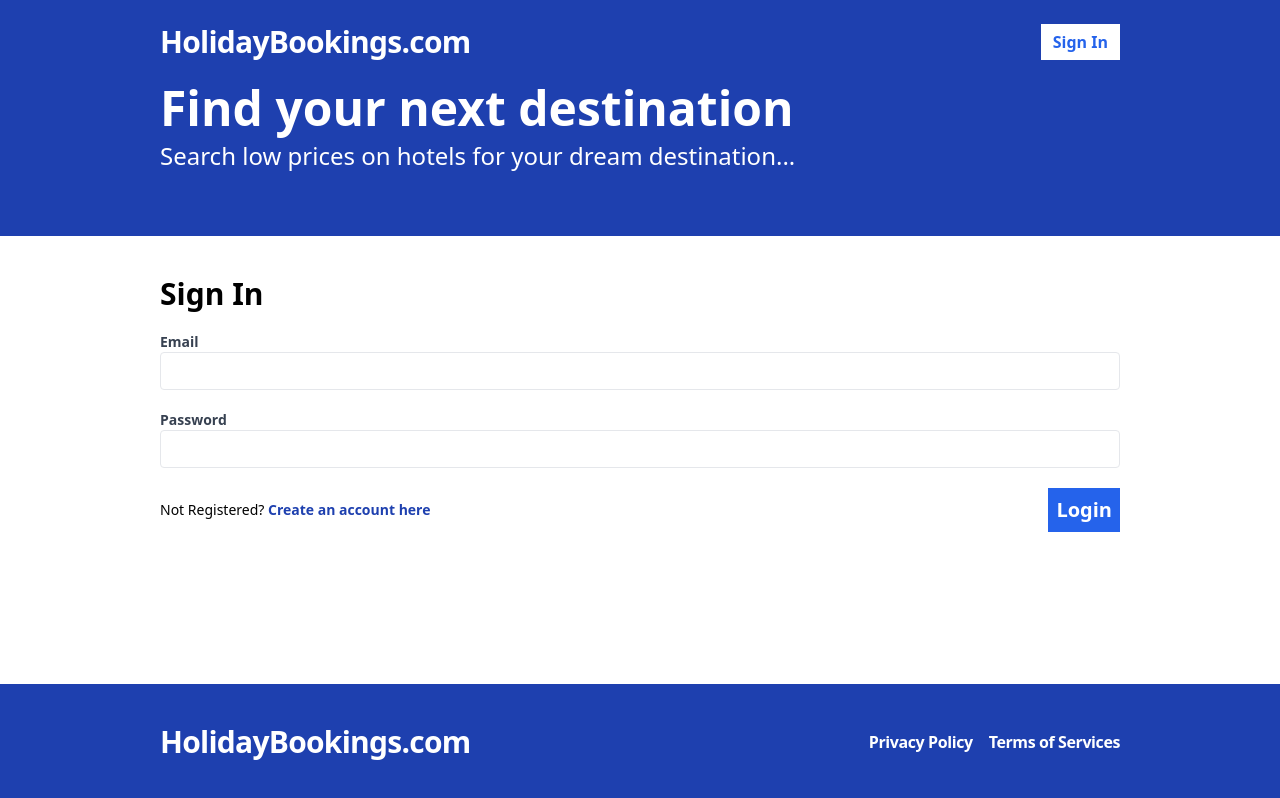
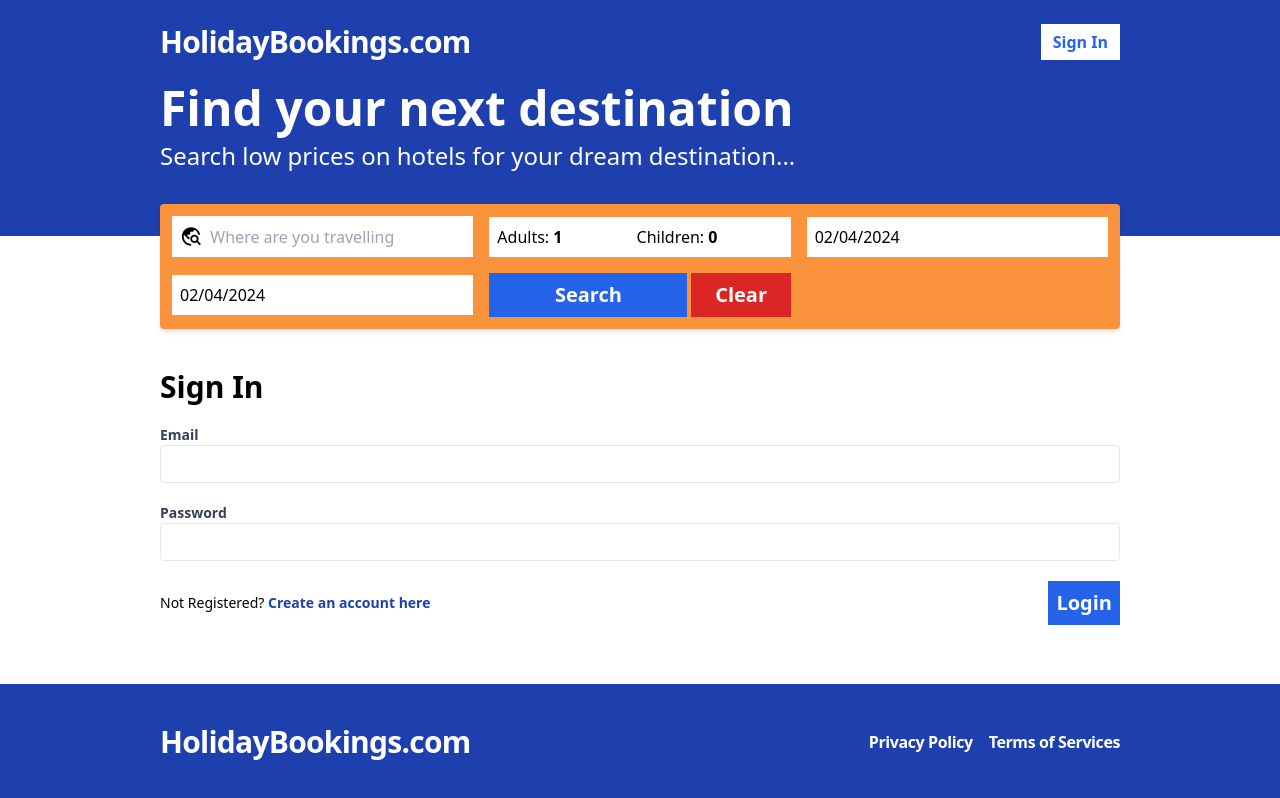
Before and after one commit to k1ngalpha/MERN-HolidayBookings, a React (Vite) app in the folder frontend/: page /sign-in in a window 1280 px wide. Built offline with nearby package versions, Linux system fonts and the light colour scheme; no server answers.

Commit message:
Updated Search

```diff
--- a/frontend/package.json
+++ b/frontend/package.json
@@ -11,6 +11,7 @@
   },
   "dependencies": {
     "react": "^18.2.0",
+    "react-datepicker": "^6.1.0",
     "react-dom": "^18.2.0",
     "react-hook-form": "^7.50.0",
     "react-icons": "^5.0.1",
@@ -19,6 +20,7 @@
   },
   "devDependencies": {
     "@types/react": "^18.2.43",
+    "@types/react-datepicker": "^4.19.6",
     "@types/react-dom": "^18.2.17",
     "@typescript-eslint/eslint-plugin": "^6.14.0",
     "@typescript-eslint/parser": "^6.14.0",
--- a/frontend/src/App.tsx
+++ b/frontend/src/App.tsx
@@ -11,6 +11,7 @@ import AddHotels from "./pages/AddHotels";
 import { useAppContext } from "./context/AppContext";
 import MyHotels from "./pages/MyHotels";
 import EditHotel from "./pages/EditHotel";
+import Search from "./pages/Search";
 
 const App = () => {
   const { isLoggedIn } = useAppContext();
@@ -41,6 +42,15 @@ const App = () => {
             </Layout>
           }
         />
+        <Route
+          path="/search"
+          element={
+            <Layout>
+              <Search />
+            </Layout>
+          }
+        />
+
         {isLoggedIn && (
           <>
             <Route
--- a/frontend/src/api-client.ts
+++ b/frontend/src/api-client.ts
@@ -1,6 +1,6 @@
 import { RegisterFormData } from "./pages/Register";
 import { SignInFormData } from "./pages/SignIn";
-import { HotelType } from "../../backend/src/shared/types";
+import { HotelSearchResponse, HotelType } from "../../backend/src/shared/types";
 
 const API_BASE_URL = import.meta.env.VITE_API_BASE_URL || "";
 
@@ -112,3 +112,34 @@ export const updateMyHotelById = async (hotelFormData: FormData) => {
 
   return response.json();
 };
+
+export type SearchParams = {
+  destination?: string;
+  checkIn?: string;
+  checkOut?: string;
+  adultCount?: string;
+  childCount?: string;
+  page?: string;
+};
+
+export const searchHotels = async (
+  searchParams: SearchParams
+): Promise<HotelSearchResponse> => {
+  const queryParams = new URLSearchParams();
+  queryParams.append("destination", searchParams.destination || "");
+  queryParams.append("checkIn", searchParams.checkIn || "");
+  queryParams.append("checkOut", searchParams.checkOut || "");
+  queryParams.append("adultCount", searchParams.adultCount || "");
+  queryParams.append("childCount", searchParams.childCount || "");
+  queryParams.append("page", searchParams.page || "");
+
+  const response = await fetch(
+    `${API_BASE_URL}/api/hotels/search?${queryParams}`
+  );
+
+  if (!response.ok) {
+    throw new Error("Error fetching hotels");
+  }
+
+  return response.json();
+};
--- /dev/null
+++ b/frontend/src/components/SearchBar.tsx
@@ -0,0 +1,112 @@
+import { FormEvent, useState } from "react";
+import { useSearchContext } from "../context/SearchContext";
+import { MdTravelExplore } from "react-icons/md";
+import DatePicker from "react-datepicker";
+import "react-datepicker/dist/react-datepicker.css";
+import { useNavigate } from "react-router-dom";
+
+const SearchBar = () => {
+  const search = useSearchContext();
+  const [destination, setDestination] = useState<string>(search.destination);
+  const [checkIn, setCheckIn] = useState<Date>(search.checkIn);
+  const [checkOut, setCheckOut] = useState<Date>(search.checkOut);
+  const [adultCount, setAdultCount] = useState<number>(search.adultCount);
+  const [childCount, setChildCount] = useState<number>(search.childCount);
+  const navigate = useNavigate();
+
+  const handleSubmit = (event: FormEvent) => {
+    event.preventDefault();
+    search.saveSearchValues(
+      destination,
+      checkIn,
+      checkOut,
+      adultCount,
+      childCount
+    );
+    navigate("/search");
+  };
+
+  const minDate = new Date();
+  const maxDate = new Date();
+  maxDate.setFullYear(maxDate.getFullYear() + 1);
+
+  return (
+    <form
+      onSubmit={handleSubmit}
+      className="-mt-8 p-3 bg-orange-400 rounded shadow-md grid grid-cols-2 lg:grid-cols-3 2xl:grid-cols-5 items-center gap-4"
+    >
+      <div className="flex flex-row items-center flex-1 bg-white p-2">
+        <MdTravelExplore size={25} className="mr-2" />
+        <input
+          placeholder="Where are you travelling"
+          className="text-md w-full focus:outline-none"
+          value={destination}
+          onChange={(event) => setDestination(event.target.value)}
+        />
+      </div>
+
+      <div className="flex bg-white px-2 py-1 gap-2">
+        <label className="items-center flex">
+          Adults:
+          <input
+            className="w-full p-1 focus:outline-none font-bold"
+            type="number"
+            min={1}
+            max={20}
+            value={adultCount}
+            onChange={(event) => setAdultCount(parseInt(event.target.value))}
+          />
+        </label>
+        <label className="items-center flex">
+          Children:
+          <input
+            className="w-full p-1 focus:outline-none font-bold"
+            type="number"
+            min={0}
+            max={20}
+            value={childCount}
+            onChange={(event) => setChildCount(parseInt(event.target.value))}
+          />
+        </label>
+      </div>
+      <div>
+        <DatePicker
+          selected={checkIn}
+          onChange={(date) => setCheckIn(date as Date)}
+          selectsStart
+          startDate={checkIn}
+          endDate={checkOut}
+          minDate={minDate}
+          maxDate={maxDate}
+          placeholderText="Check-in Date"
+          className="min-w-full bg-white p-2 focus:outline-none"
+          wrapperClassName="min-w-full"
+        />
+      </div>
+      <div>
+        <DatePicker
+          selected={checkOut}
+          onChange={(date) => setCheckOut(date as Date)}
+          selectsStart
+          startDate={checkIn}
+          endDate={checkOut}
+          minDate={minDate}
+          maxDate={maxDate}
+          placeholderText="Check-in Date"
+          className="min-w-full bg-white p-2 focus:outline-none"
+          wrapperClassName="min-w-full"
+        />
+      </div>
+      <div className="flex gap-1">
+        <button className="w-2/3 bg-blue-600 text-white h-full p-2 font-bold text-xl hover:bg-blue-500">
+          Search
+        </button>
+        <button className="w-1/3 bg-red-600 text-white h-full p-2 font-bold text-xl hover:bg-red-500">
+          Clear
+        </button>
+      </div>
+    </form>
+  );
+};
+
+export default SearchBar;
--- /dev/null
+++ b/frontend/src/components/SearchResultCard.tsx
@@ -0,0 +1,65 @@
+import { AiFillStar } from "react-icons/ai";
+import { HotelType } from "../../../backend/src/shared/types";
+import { Link } from "react-router-dom";
+
+type Props = {
+  hotel: HotelType;
+};
+
+const SearchResultsCard = ({ hotel }: Props) => {
+  return (
+    <div className="grid grid-cols-1 xl:grid-cols-[2fr_3fr] border border-slate-300 rounded-lg p-8 gap-8">
+      <div className="W-FULL h-[300px]">
+        <img
+          src={hotel.imageUrls[0]}
+          className="w-full h-full object-cover object-center"
+        />
+      </div>
+      <div className="grid grid-rows-[1fr_2fr_1fr]">
+        <div>
+          <div className="flex items-center">
+            <span className="flex">
+              {Array.from({ length: hotel.starRating }).map(() => (
+                <AiFillStar className="fill-yellow-400" />
+              ))}
+            </span>
+            <span className="ml-1 text-sm">{hotel.type}</span>
+          </div>
+          <Link
+            to={`/detail/${hotel._id}`}
+            className="text-2xl font-bold cursor-pointer"
+          >
+            {hotel.name}
+          </Link>
+        </div>
+        <div>
+          <div className="line-clamp-4">{hotel.description}</div>
+        </div>
+        <div className="grid grid-cols-2 items-end whitespace-nowrap">
+          <div className="flex gap-1 items-center">
+            {hotel.facilities.slice(0, 3).map((facility) => (
+              <span className="bg-slate-300 p-2 rounded-lg font-bold text-xs whitespace-nowrap">
+                {facility}
+              </span>
+            ))}
+            <span className="text-sm">
+              {hotel.facilities.length > 3 &&
+                `+${hotel.facilities.length - 3} more`}
+            </span>
+          </div>
+          <div className="flex flex-col items-end gap-1">
+            <span className="font-bold">₹{hotel.pricePerNight} per night</span>
+            <Link
+              to={`/detail/${hotel._id}`}
+              className="bg-blue-600 text-white h-full p-2 font-bold text-xl max-w-fit hover:bg-blue-500"
+            >
+              View More
+            </Link>
+          </div>
+        </div>
+      </div>
+    </div>
+  );
+};
+
+export default SearchResultsCard;
--- a/frontend/src/layouts/Layout.tsx
+++ b/frontend/src/layouts/Layout.tsx
@@ -1,6 +1,7 @@
 import Footer from "../components/Footer";
 import Header from "../components/Header";
 import Hero from "../components/Hero";
+import SearchBar from "../components/SearchBar";
 
 interface Props {
   children: React.ReactNode;
@@ -11,6 +12,9 @@ const Layout = ({ children }: Props) => {
     <div className="flex flex-col min-h-screen">
       <Header />
       <Hero />
+      <div className="container mx-auto">
+        <SearchBar />
+      </div>
       <div className="container mx-auto py-10 flex-1">{children}</div>
       <Footer />
     </div>
--- /dev/null
+++ b/frontend/src/pages/Search.tsx
@@ -0,0 +1,48 @@
+import { useQuery } from "react-query";
+import { useSearchContext } from "../context/SearchContext";
+import * as apiClient from "../api-client";
+import { useState } from "react";
+import SearchResultsCard from "../components/SearchResultCard";
+
+const Search = () => {
+  const search = useSearchContext();
+  const [page, setPage] = useState<number>(1);
+
+  const searchParams = {
+    destination: search.destination,
+    checkIn: search.checkIn.toISOString(),
+    checkOut: search.checkOut.toISOString(),
+    adultCount: search.adultCount.toString(),
+    childCount: search.childCount.toString(),
+    page: page.toString(),
+  };
+
+  const { data: hotelData } = useQuery(["searchHotels", searchParams], () =>
+    apiClient.searchHotels(searchParams)
+  );
+
+  return (
+    <div className="grid grid-col-1 lg:grid-cols-[250px_1fr] gap-5">
+      <div className="rounded-lg border border-slate-300 p-5 h-fit sticky top-10">
+        <div className="space-y-5">
+          <h3 className="text-lg font-semibold border-b border-slate-300 pb-5">
+            Filter By:
+          </h3>
+        </div>
+      </div>
+      <div className="flex flex-col gap-5">
+        <div className="flex justify-between items-center">
+          <span className="text-xl font-bold">
+            {hotelData?.pagination.total} Hotels Found
+            {search.destination ? ` in ${search.destination}` : ""}
+          </span>
+        </div>
+        {hotelData?.data.map((hotel) => (
+          <SearchResultsCard hotel={hotel} />
+        ))}
+      </div>
+    </div>
+  );
+};
+
+export default Search;
--- /dev/null
+++ b/package.json
@@ -0,0 +1,5 @@
+{
+  "dependencies": {
+    "react-datepicker": "^6.1.0"
+  }
+}
```
Also changed, not shown: 2 other files (tests, documents, lock files or other folders).
